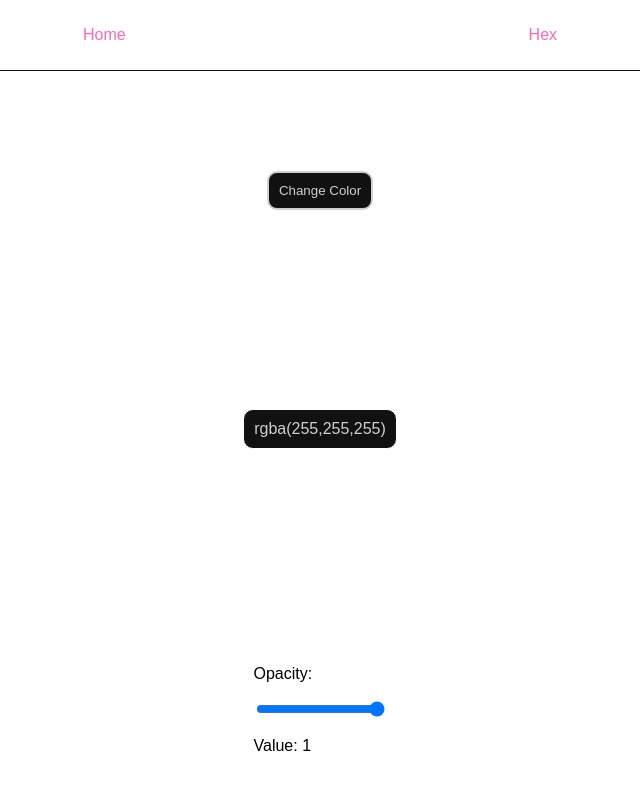
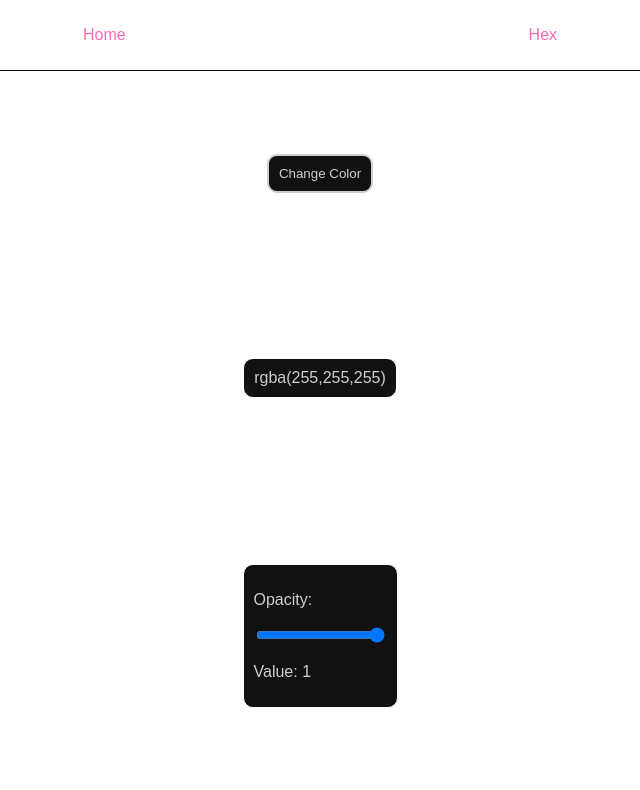
Before and after one commit to depsadr/Change-Background-Color, a plain HTML site: page index.html in a window 1280 px wide. Shown: the whole page, without its empty margins (320-960 px from the left). Drawn offline with Linux system fonts and the light colour scheme.

Commit message:
small changes - fixing some small buggs

```diff
--- a/src/css/style.css
+++ b/src/css/style.css
@@ -1,15 +1,16 @@
 body {
     font-family: Arial, Helvetica, sans-serif;
     margin: 0;
+    height: 100vh;
 }
 
-a{
+a {
     text-decoration: none;
 }
 
-.container {
+main {
     display: grid;
-    height: 100vh;
+    height: calc(100vh - 80px);
     place-items: center;
     align-items: center;
 }
@@ -22,7 +23,7 @@ a{
     color: #cfcfcf;
 }
 
-#rgb-color-number, #rgb-color-opacity {
+#rgb-color-number, #rgb-color-opacity, .opacity-slider {
     padding: 10px;
     border: solid 1px #fff;
     border-radius: 10px;
@@ -39,6 +40,7 @@ a{
 nav {
     height: 70px;
     border-bottom: #111 solid 1px;
+    background-color: #fff;
 }
 
 nav a:link {
```
